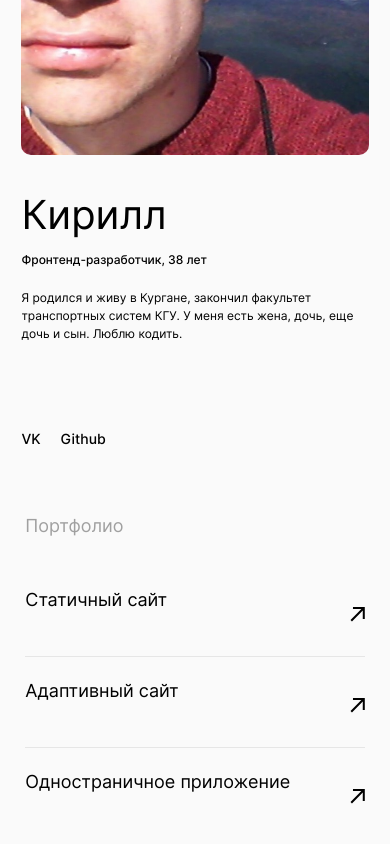
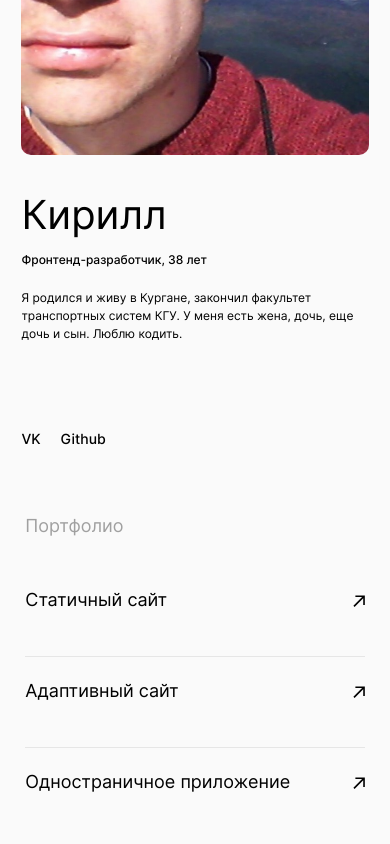
Before and after one commit to kirillzhakin/movies-explorer-frontend, a React (Create React App) app: page / in a window 390 px wide. Shown: the part 2690-3534 px from the top of the page. Built offline with nearby package versions, Linux system fonts and the light colour scheme.

Commit message:
Диплом 13.08.22

```diff
--- a/src/components/Portfolio/Portfolio.css
+++ b/src/components/Portfolio/Portfolio.css
@@ -96,6 +96,7 @@
     line-height: 28px;
   }
 }
+
 .portfolio__link:hover {
   opacity: 0.5;
 }
@@ -106,3 +107,11 @@
   margin: 0 0 0 auto;
   padding: 0;
 }
+
+@media screen and (max-width: 550px) {
+  .portfolio__img {
+    width: 12px;
+    height: 30px;
+
+  }
+}
```
